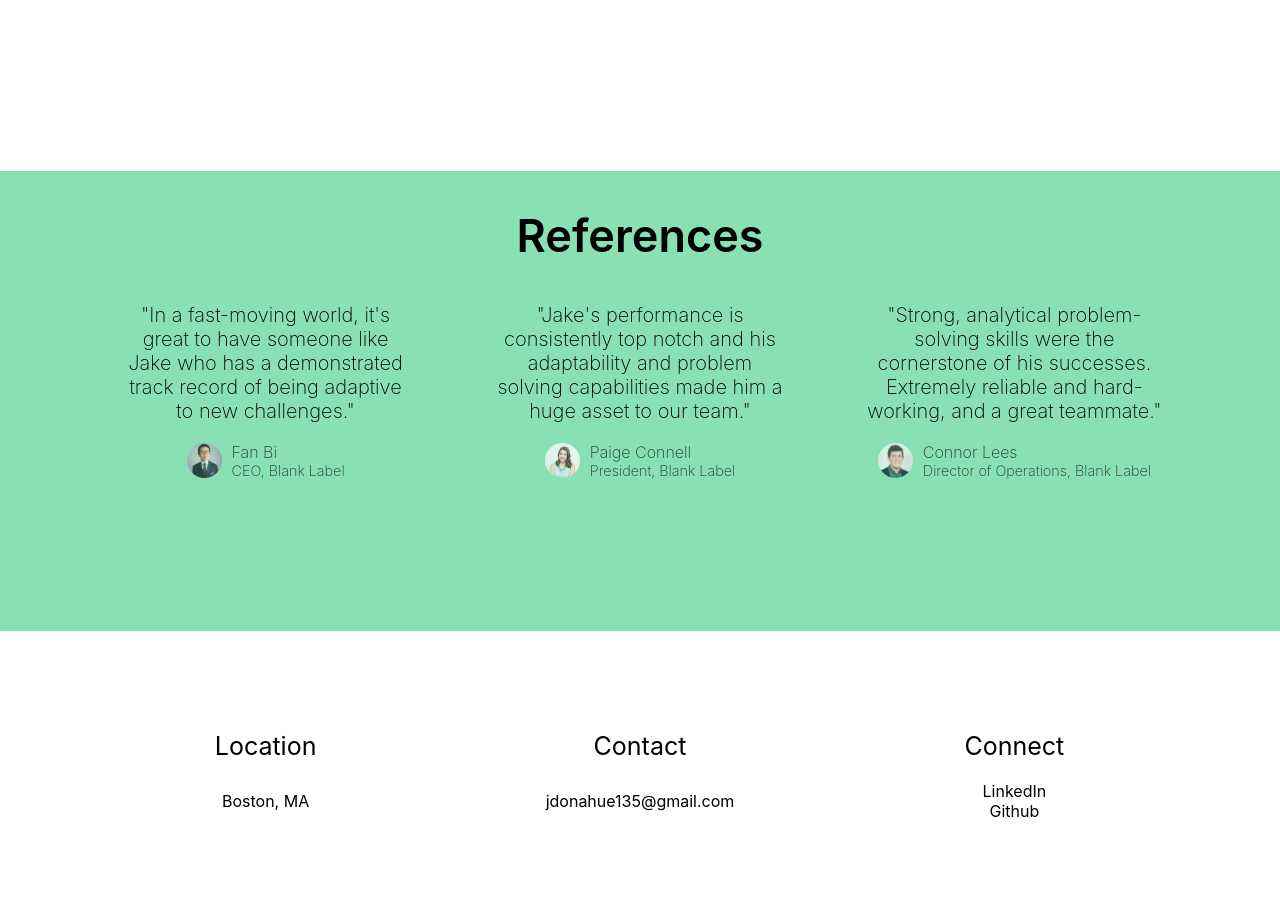
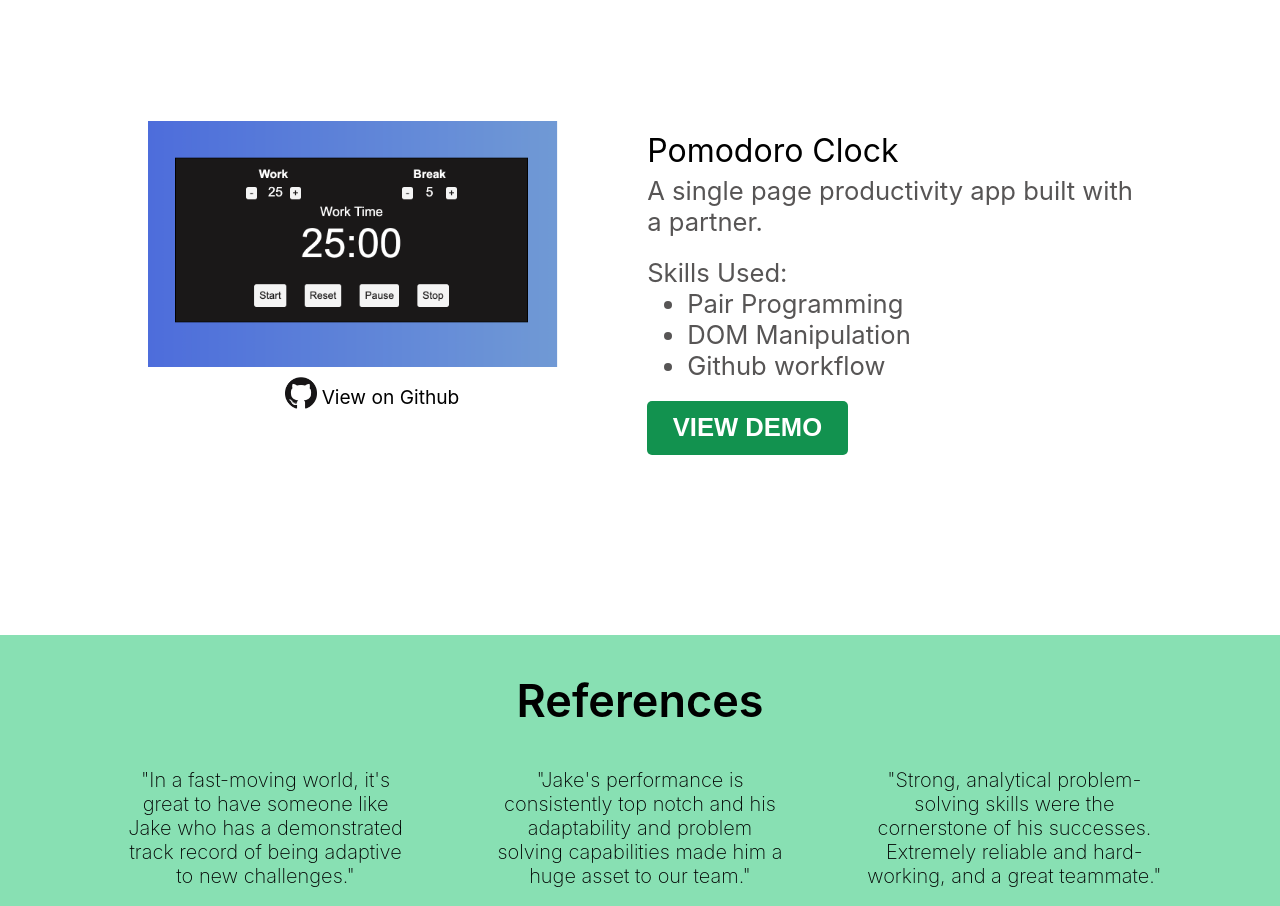
Before and after one commit to jdonahue135/personal-website, a React (Create React App) app: page / in a window 1280 px wide. Shown: the part 3345-4251 px from the top of the page. Built offline with nearby package versions, Linux system fonts and the light colour scheme.

Commit message:
add pomodoro clock project to constants and Work component

```diff
--- a/src/components/Work.js
+++ b/src/components/Work.js
@@ -10,6 +10,7 @@ const Work = (props) => {
       <WorkItem name="Todo List" />
       <WorkItem name="Simpsons Waldo" />
       <WorkItem name="Battleship" />
+      <WorkItem name="Pomodoro Clock" />
     </div>
   );
 };
--- a/src/constants.js
+++ b/src/constants.js
@@ -2,6 +2,7 @@ import twitterPhoto from "./images/twitter.png";
 import toDoPhoto from "./images/to-do-list.png";
 import simpsonsPhoto from "./images/simpsons.png";
 import battleshipPhoto from "./images/battleship.png";
+import pomodoroPhoto from "./images/pomodoro.png";
 import fanPhoto from "./images/fan.jpeg";
 import paigePhoto from "./images/paige.jpeg";
 import connorPhoto from "./images/connor.jpeg";
@@ -44,6 +45,14 @@ export const projects = {
     live: "https://jdonahue135.github.io/battleship/",
     photo: battleshipPhoto,
   },
+  POMODORO_CLOCK: {
+    name: "Pomodoro Clock",
+    description: "A single page productivity app built with a partner.",
+    skills: ["Pair Programming", "DOM Manipulation", "Github workflow"],
+    github: "https://github.com/jdonahue135/pomodoro",
+    live: "https://jdonahue135.github.io/pomodoro/",
+    photo: pomodoroPhoto,
+  },
 };
 
 export const testimonials = [
```
Also changed, not shown: src/images/pomodoro.png (added).
